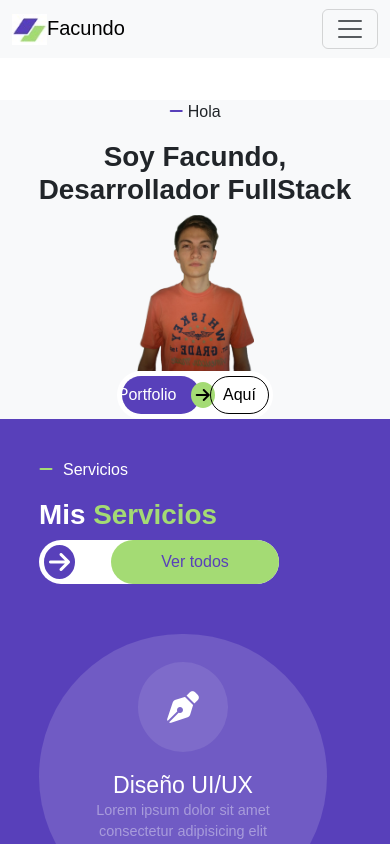
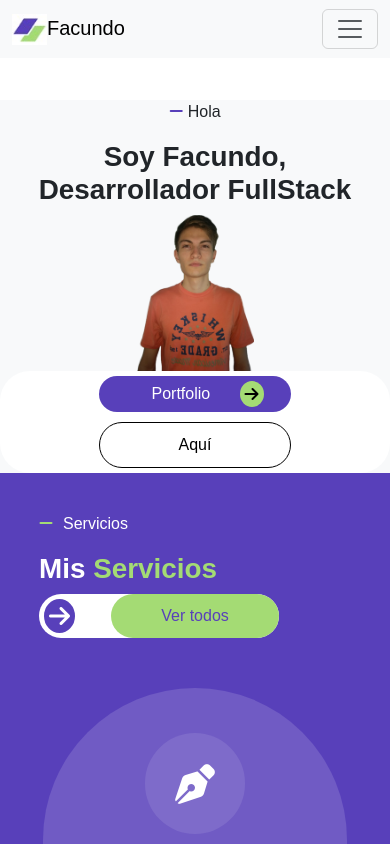
Before and after one commit to FacundoColli/Portfolio, a React (Vite) app: page / in a window 390 px wide. Shown: the top 844 px of the page. Built offline with nearby package versions, Linux system fonts and the light colour scheme.

Commit message:
Responsive listo Hero y Servicios}

```diff
--- a/src/Component/Main/Hero/Hero.css
+++ b/src/Component/Main/Hero/Hero.css
@@ -12,7 +12,8 @@
 }
 
 .btnHero{
-    width: 50%;
+    width: 12rem;
+    padding: 10px 0;
     text-align: center;
     align-content: center;
     text-decoration: none;
@@ -25,7 +26,6 @@
 
 .botones{
     background-color: white;
-    width: 40%;
     border-radius: 30px;
     padding: 0;
 }
@@ -35,10 +35,10 @@
     justify-content: center;
     align-items: center;
     gap: 15%;
-    width: 50%;
+    width: 12rem;
     border-radius: 25px;
     margin: 5px;
-    padding-left: 10%;
+    padding-left: 30px;
     align-content: center;
     color: white;
     background-color: #5840ba;
--- a/src/Component/Main/Hero/Hero.jsx
+++ b/src/Component/Main/Hero/Hero.jsx
@@ -10,7 +10,7 @@ function Hero(){
                 <h1>Soy Facundo,<br/>Desarrollador FullStack</h1>
             </article>
             <img src="/pruebaHero.png" class="imgHero" alt="..."/>
-            <div class="d-flex botones container">
+            <div class="d-flex flex-wrap botones justify-content-center">
                 <p class="portfolio-btn">Portfolio<i class="fa-solid fa-arrow-right"></i></p>
                 <a href="https://github.com/FacundoColli" target="_BLANK" class="btn btnHero">Aquí</a>
             </div>
--- a/src/Component/Main/Servicios/Servicios.css
+++ b/src/Component/Main/Servicios/Servicios.css
@@ -39,7 +39,8 @@
 .cards{
     background-color: #705BC4;
     border-radius: 20rem;
-    width: 18rem;
+    width: 19rem;
+
 }
 
 .cards i{
@@ -47,11 +48,10 @@
     border-radius: 50%;
     color: white;
     padding: 10%;
-    font-size: 200%;
-    margin: 10%;
-    margin-bottom: 20px;
+    font-size: 250%;
+    margin: 15%;
+    margin-bottom: 40px;
     align-self: center;
-
 }
 
 .cards p{
--- a/src/Component/Main/Servicios/Servicios.jsx
+++ b/src/Component/Main/Servicios/Servicios.jsx
@@ -14,7 +14,7 @@ function Servicios(){
                     <a href="#" className='btn btn-primary'>Ver todos</a>
                 </div>
             </div>
-            <div className='d-flex flex-wrap gap-3 justify-content-between'>
+            <div className='d-flex flex-wrap gap-5 justify-content-center'>
                 <div className=" text-center cards">
                     <i className="fa-solid fa-pen-nib"></i>
                     <div className="card-body">
```
